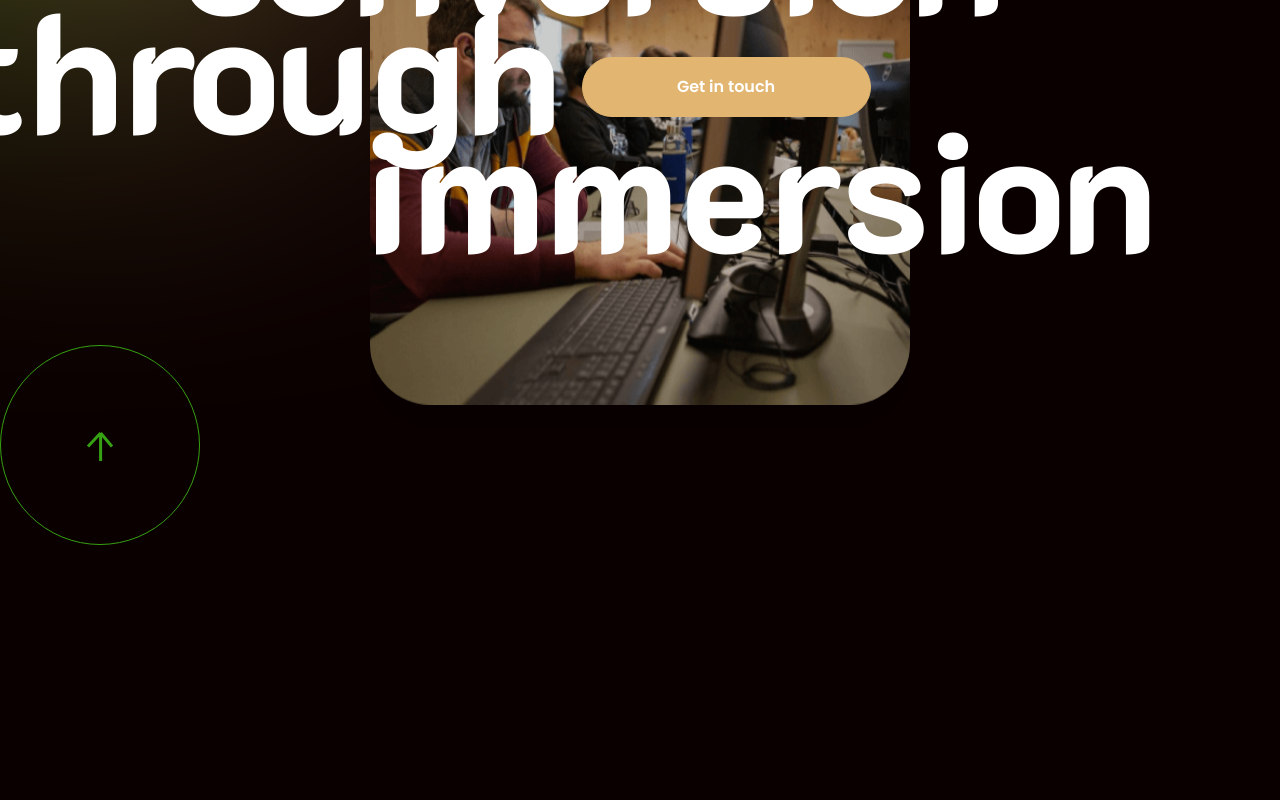
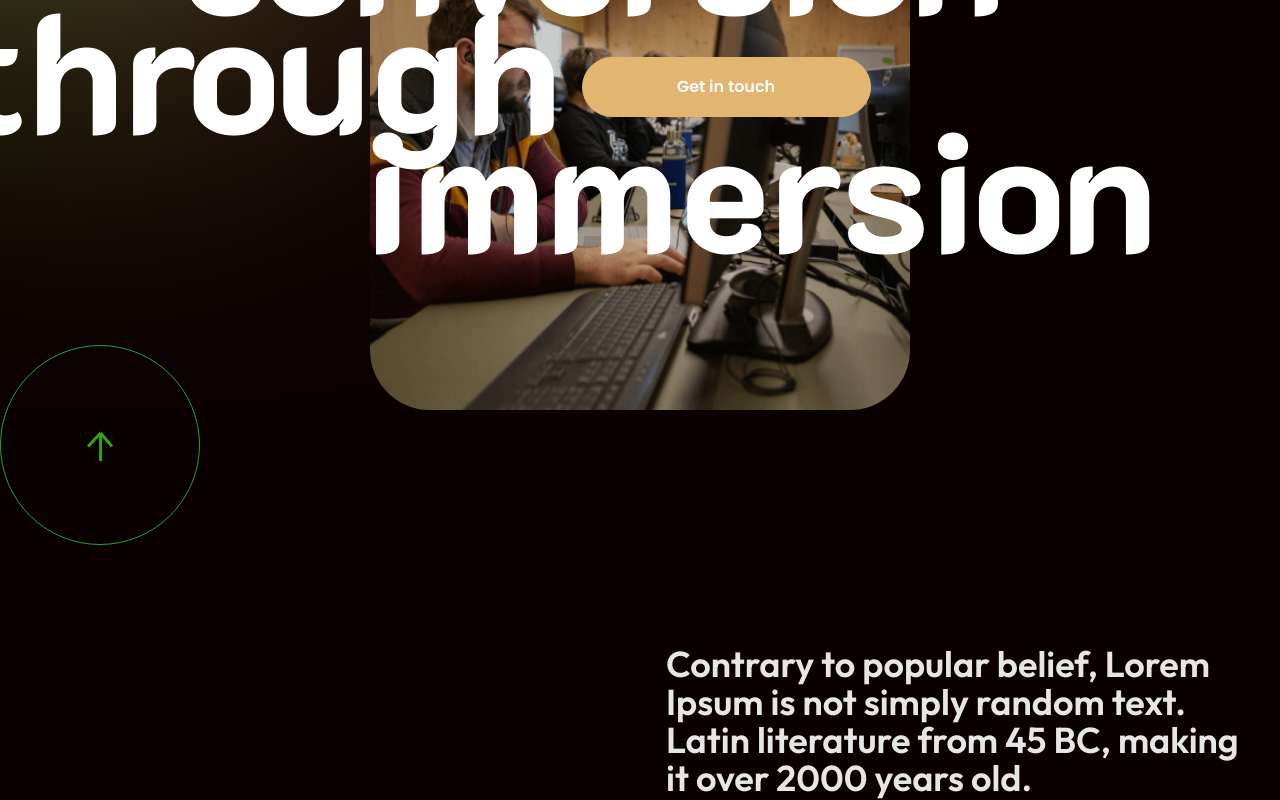
Before and after one commit to akil1me/kivi-portfolio, a React (Vite) app: page / in a window 1280 px wide. Shown: the part 312-1112 px from the top of the page. Before the commit the page ends 857 px from the top, so only its background shows below. Built offline with nearby package versions, Linux system fonts and the light colour scheme.

Commit message:
fix mini bugs'

```diff
--- a/src/App.jsx
+++ b/src/App.jsx
@@ -1,6 +1,6 @@
 import { motion } from "framer-motion";
 import "./assets/styles/app.scss";
-import { Header, Hero } from "./components";
+import { Header, Hero, Slider } from "./components";
 import { useCursor } from "./hooks";
 
 const App = () => {
@@ -23,6 +23,7 @@ const App = () => {
 
       <main>
         <Hero />
+        <Slider />
       </main>
     </>
   );
--- a/src/components/button/button.jsx
+++ b/src/components/button/button.jsx
@@ -44,8 +44,8 @@ export const Button = ({
             y2="40"
             gradientUnits="userSpaceOnUse"
           >
-            <stop stop-color="#E2B671" />
-            <stop offset="1" stop-color="#36A112" />
+            <stop stopColor="#E2B671" />
+            <stop offset="1" stopColor="#36A112" />
           </linearGradient>
         </defs>
       </svg>
--- a/src/components/hero/hero.jsx
+++ b/src/components/hero/hero.jsx
@@ -5,7 +5,6 @@ import { Button } from "../button";
 import { motion } from "framer-motion";
 
 import heroImg from "../../assets/images/hero-img.png";
-import vector from "../../assets/images/vector.svg";
 
 import "./hero.scss";
 
@@ -107,7 +106,7 @@ export const Hero = () => {
               <path
                 d="M14.6 3L2 16.4167M14.6 3L26 16.4167M14.6 3V31"
                 stroke="#36A112"
-                stroke-width="3"
+                strokeWidth="3"
               />
             </svg>
           </span>
--- a/src/components/hero/hero.scss
+++ b/src/components/hero/hero.scss
@@ -25,11 +25,7 @@
   width: 100%;
   height: 100%;
   border-radius: 60px;
-  background-image: linear-gradient(
-    0deg,
-    rgba(0, 0, 0, 0.2),
-    rgba(0, 0, 0, 0.2)
-  );
+  scroll-behavior: smooth;
   & > img {
     transform: 0.3s;
     border-radius: 60px;
--- a/src/components/index.js
+++ b/src/components/index.js
@@ -1,2 +1,3 @@
 export * from "./header";
 export * from "./hero";
+export * from "./slider";
--- /dev/null
+++ b/src/components/slider/index.js
@@ -0,0 +1 @@
+export * from "./slider";
--- /dev/null
+++ b/src/components/slider/slider.jsx
@@ -0,0 +1,17 @@
+import { Container } from "../container";
+import "./slider.scss";
+
+export const Slider = () => {
+  return (
+    <section className="slider">
+      <Container>
+        <div className="slider__text-content flex justify-end">
+          <h2 className="slider__title">
+            Contrary to popular belief, Lorem Ipsum is not simply random text.
+            Latin literature from 45 BC, making it over 2000 years old.
+          </h2>
+        </div>
+      </Container>
+    </section>
+  );
+};
--- /dev/null
+++ b/src/components/slider/slider.scss
@@ -0,0 +1,12 @@
+.slider {
+  margin-top: 400px;
+
+  &__title {
+    max-width: 599px;
+    font-weight: 600;
+    font-size: 36px;
+    line-height: 38px;
+
+    color: rgba(255, 255, 255, 0.9);
+  }
+}
```
